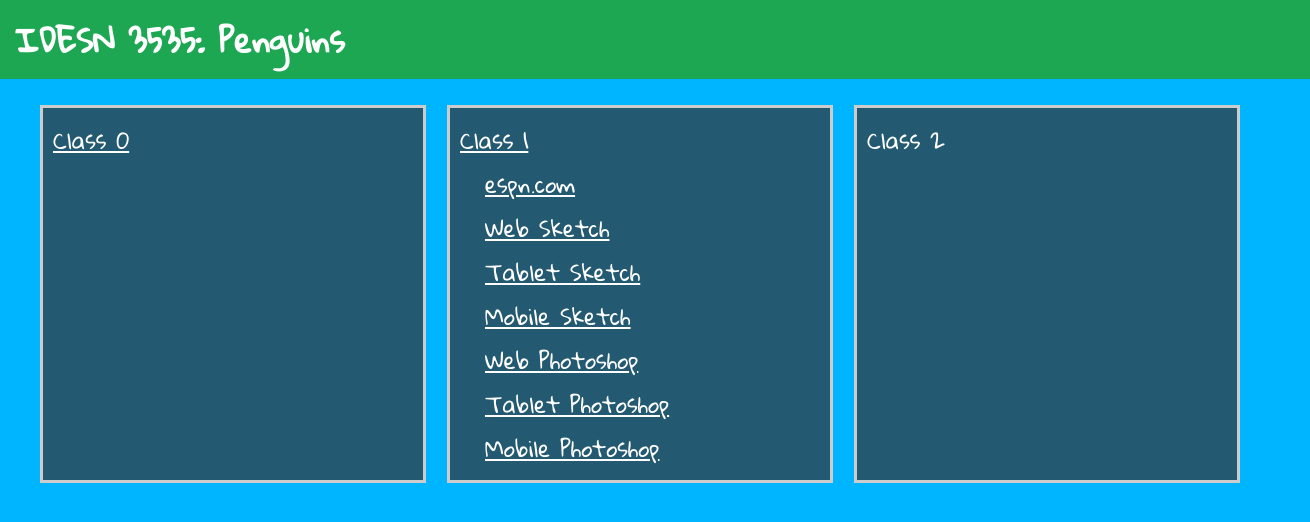
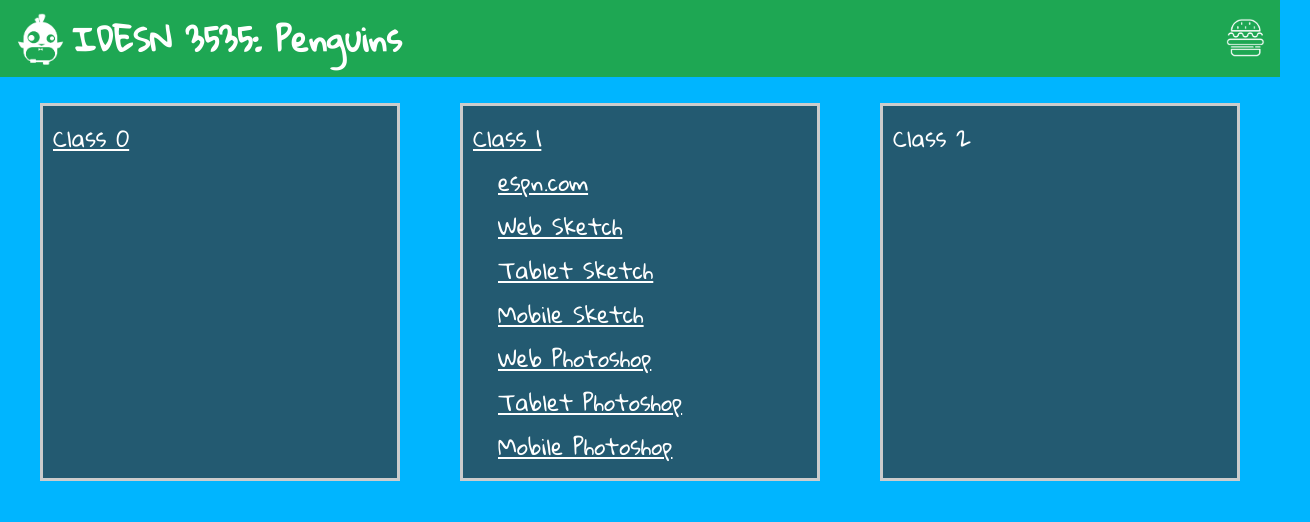
Before and after one commit to bvandorn/idesn3535-penguin, a plain HTML site: page index.html in a window 1280 px wide. Shown: the whole page, 1310 px wide, since content can reach past the window. Drawn offline with Linux system fonts and the light colour scheme.

Commit message:
class notes

```diff
--- a/index.html
+++ b/index.html
@@ -10,7 +10,11 @@
 	</head>
 
 	<body>
-		<h1 id="my-header">IDESN 3535: Penguins</h1>
+		<header>
+			<img id="logo" src='penguinface.png' />
+			<h1>IDESN 3535: Penguins</h1>
+			<img id="meat-stack" src='meatstack.png' />
+		</header>
 		<ol>
 			<li class="my-list-item">
 				<a href="page1.html">Class 0</a>
--- a/styles.css
+++ b/styles.css
@@ -5,12 +5,32 @@ body {
 	box-sizing: border-box;
 	background: #00b5ff;
 }
-#my-header, h1 {
+* {
+	box-sizing: inherit;
+}
+header {
 	color: #FFF;
 	width: 100%;
 	background: #1ea753;
 	padding: 8px 15px;
 	margin: 0;
+	line-height: 60px;
+}
+header h1 {
+	display: inline-block;
+	margin: 0;
+	padding: 0;
+	vertical-align: middle;
+}
+header img {
+	margin: 0;
+	height: 60px;
+	vertical-align: middle;
+}
+#meat-stack {
+	float: right;
+	height: 40px;
+	margin: 10px 0;
 }
 ol {
 	display: flex;
@@ -23,9 +43,15 @@ ol {
 	font-size: 22px;
 	width: 30%;
 	border: 3px solid #CCC;
+	border-color: #CCC;
 	padding: 10px;
 	background: #235a71;
 	color: #FFF;
+	transition: background 0.2s, border-color 0.2s;
+}
+.my-list-item:hover {
+	background: #427d96;
+	border-color: #235a71;
 }
 .my-list-item a {
 	color: #FFF;
```
Also changed, not shown: class1/mobile-template.jpg (added), class1/tablet-template.png (added), class1/web-template.jpg (added), meatstack.png (added), penguinface.png (added), penguinface.svg (added).
